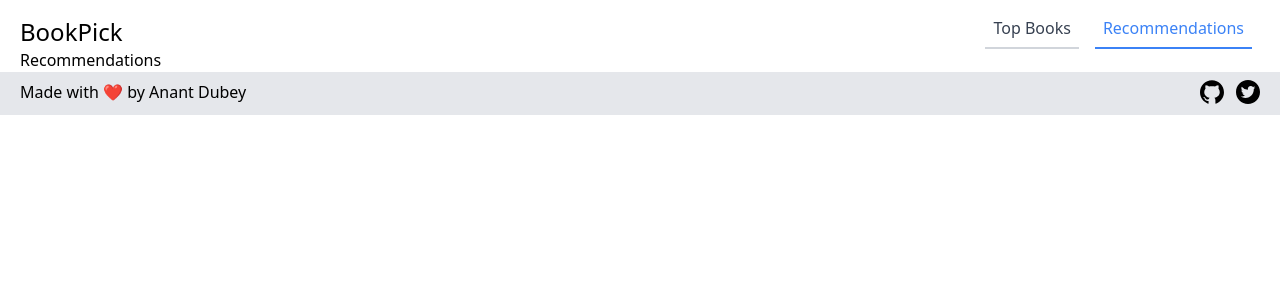
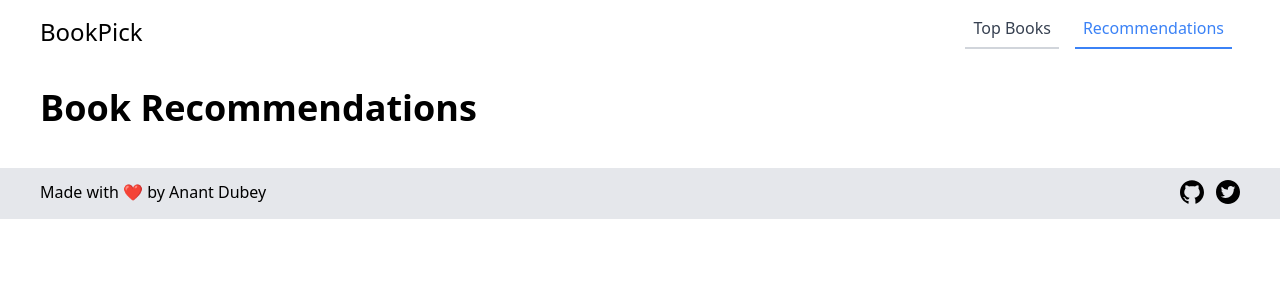
Before and after one commit to dubeyanant/BookPick, a React (Vite) app: page /recommendations in a window 1280 px wide. Shown: the top 300 px of the page. Built offline with nearby package versions, Linux system fonts and the light colour scheme; the HTML template or start-up script is replaced by a standard one.

Commit message:
feat(Home): add books from json

```diff
--- a/src/App.jsx
+++ b/src/App.jsx
@@ -7,7 +7,7 @@ import Recommendations from "./components/Recommendations";
 function App() {
   return (
     <>
-      <div className="container mx-auto px-5 mt-4">
+      <div className="container mx-auto px-10 mt-4">
         <Header />
         <Routes>
           <Route path="/" element={<Home />} />
--- a/src/components/Footer.jsx
+++ b/src/components/Footer.jsx
@@ -2,8 +2,8 @@ import { GithubFilled, TwitterCircleFilled } from "@ant-design/icons";
 
 const Footer = () => {
   return (
-    <div className="bg-gray-200">
-      <div className="flex justify-between container mx-auto px-5 py-2">
+    <div className="bg-gray-200 mt-10">
+      <div className="flex justify-between container mx-auto px-10 py-3">
         <p>Made with ❤️ by Anant Dubey</p>
         <div>
           <a href="https://github.com/dubeyanant/BookPick" className="mr-3">
--- a/src/components/Header.jsx
+++ b/src/components/Header.jsx
@@ -2,7 +2,7 @@ import { NavLink } from "react-router-dom";
 
 const Header = () => {
   return (
-    <div className="flex justify-between">
+    <div className="flex justify-between mb-10">
       <h1 className="font-medium text-2xl">BookPick</h1>
 
       <ul className="flex font-medium">
--- a/src/components/Home.jsx
+++ b/src/components/Home.jsx
@@ -1,7 +1,24 @@
+import popularBooks from "../../ML/popular_df.json";
+
 const Home = () => {
   return (
     <>
-      <h1>Home</h1>
+      <h1 className="text-4xl font-semibold mb-8">Top 50 Books</h1>
+      <div className="grid grid-cols-4 gap-4">
+        {popularBooks.map((item) => (
+          <div className="mb-2">
+            <img
+              src={item["Image-URL-M"]}
+              alt={item["Book-Title"]}
+              className="object-cover h-72 rounded"
+            />
+            <p className="font-bold text-xl mt-3">{item["Book-Title"]}</p>
+            <p>{item["Book-Author"]}</p>
+            <p>Votes: {item["num_rating"]}</p>
+            <p>Rating: {parseFloat(item["avg_rating"]).toFixed(2)}</p>
+          </div>
+        ))}
+      </div>
     </>
   );
 };
--- a/src/components/Recommendations.jsx
+++ b/src/components/Recommendations.jsx
@@ -1,7 +1,7 @@
 const Recommendations = () => {
   return (
     <>
-      <h1>Recommendations</h1>
+      <h1 className="text-4xl font-semibold mb-8">Book Recommendations</h1>
     </>
   );
 };
```
